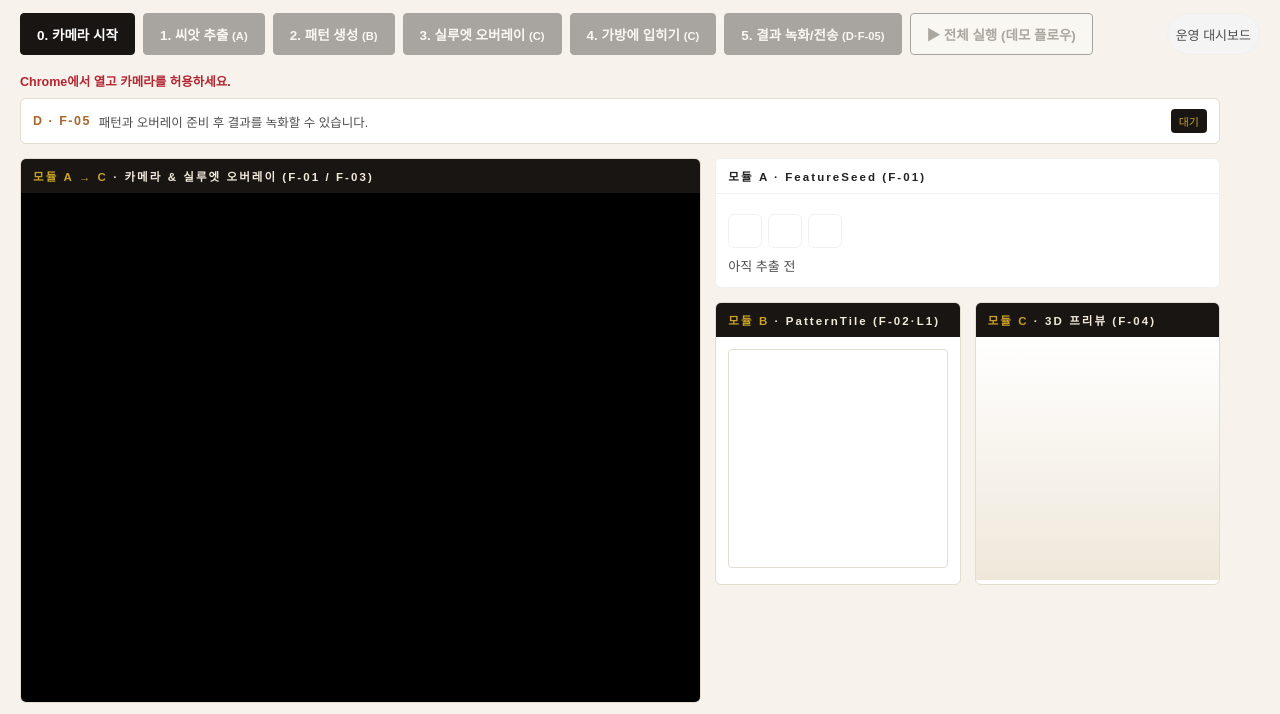
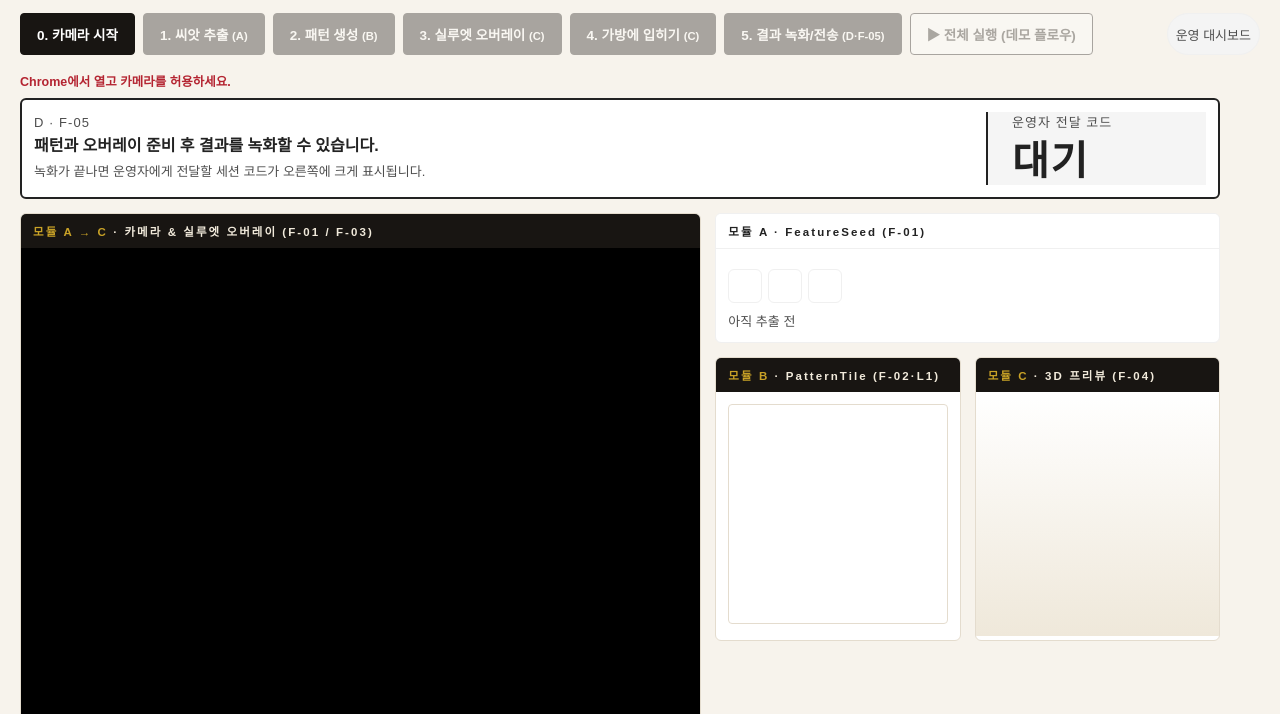
Before and after one commit to woohyun212/living-visetos, a website built with Vite: page index.html in a window 1280 px wide. Shown: the part 75-789 px from the top of the page. Built offline with nearby package versions, Linux system fonts and the light colour scheme; a web font is replaced by a local one.

Commit message:
feat(D): 세션 코드 표시 강조
Ultraworked with [Sisyphus](https://github.com/code-yeongyu/oh-my-openagent)

Co-authored-by: Sisyphus <clio-agent@sisyphuslabs.ai>

```diff
--- a/index.html
+++ b/index.html
@@ -28,9 +28,15 @@
 </div>
 <div id="status">Chrome에서 열고 카메라를 허용하세요.</div>
 <div class="deliveryPanel" aria-live="polite">
-  <b>D · F-05</b>
-  <span id="deliveryInfo">패턴과 오버레이 준비 후 결과를 녹화할 수 있습니다.</span>
-  <code id="deliveryTicket">대기</code>
+  <div class="deliveryCopy">
+    <b>D · F-05</b>
+    <span id="deliveryInfo">패턴과 오버레이 준비 후 결과를 녹화할 수 있습니다.</span>
+    <span class="deliveryInstruction">녹화가 끝나면 운영자에게 전달할 세션 코드가 오른쪽에 크게 표시됩니다.</span>
+  </div>
+  <div class="deliveryTicketBox" aria-label="운영자에게 전달할 세션 코드">
+    <span class="deliveryTicketLabel">운영자 전달 코드</span>
+    <code id="deliveryTicket">대기</code>
+  </div>
 </div>
 
 <div class="grid">
--- a/src/style.css
+++ b/src/style.css
@@ -12,27 +12,32 @@
 :root{
   --ivory:#F7F3EC;--ink:#1E1B17;--line:#E4DCCE;--red:#B42431;--cognac:#A9652C;--dark:#181512;--gold:#C9A227;
   /* DESIGN.md tokens */
-  --ds-canvas:#ffffff;--ds-ink:#222222;--ds-surface:#f5f5f5;--ds-pill:#f4f4f4;--ds-hairline:#f0f0f0;--ds-muted:#4e4e4e;--ds-radius-sm:6px;--ds-radius-pill:30px;--ds-space-md:8px;--ds-space-lg:12px;--ds-measure-control:30px;--ds-font-utility:13px;
+  --ds-canvas:#ffffff;--ds-ink:#222222;--ds-surface:#f5f5f5;--ds-pill:#f4f4f4;--ds-hairline:#f0f0f0;--ds-muted:#4e4e4e;--ds-radius-none:0px;--ds-radius-sm:6px;--ds-radius-pill:30px;--ds-border-hairline:1px;--ds-border-active:2px;--ds-space-xs:4px;--ds-space-sm:6px;--ds-space-md:8px;--ds-space-lg:12px;--ds-space-xl:24px;--ds-measure-page:1200px;--ds-measure-control:30px;--ds-font-utility:13px;--ds-font-body:16px;--ds-font-search:24px;--ds-font-ticket:clamp(var(--ds-font-search),4vw,40px);--ds-weight-regular:400;--ds-weight-bold:700;--ds-line-tight:1.21;--ds-shadow-none:none;
 }
 *{margin:0;padding:0;box-sizing:border-box;}
 body{background:var(--ivory);color:var(--ink);font-family:"Apple SD Gothic Neo","Malgun Gothic",sans-serif;padding:20px;}
 h1{font-size:20px;letter-spacing:-.01em;}
 h1 span{color:var(--red);font-weight:300;}
 .sub{color:#6b6154;font-size:12.5px;margin:4px 0 16px;}
-.grid{display:grid;grid-template-columns:1.35fr 1fr;gap:14px;max-width:1200px;}
+.grid{display:grid;grid-template-columns:1.35fr 1fr;gap:14px;max-width:var(--ds-measure-page);}
 @media(max-width:900px){.grid{grid-template-columns:1fr;}}
 .panel{background:#fff;border:1px solid var(--line);border-radius:6px;overflow:hidden;}
 .deliveryPanel{
-  display:flex;flex-wrap:wrap;align-items:center;gap:8px;max-width:1200px;margin:8px 0 14px;
-  padding:10px 12px;background:var(--ds-canvas);border:1px solid var(--line);border-radius:6px;
-  font-size:12.5px;color:var(--ink);
+  display:grid;grid-template-columns:minmax(0,1fr) minmax(220px,auto);align-items:stretch;gap:var(--ds-space-lg);max-width:var(--ds-measure-page);margin:var(--ds-space-md) 0 14px;
+  padding:var(--ds-space-lg);background:var(--ds-canvas);border:var(--ds-border-active) solid var(--ds-ink);border-radius:var(--ds-radius-sm);
+  color:var(--ds-ink);font-family:"Pretendard Variable","Apple SD Gothic Neo","Malgun Gothic",sans-serif;box-shadow:var(--ds-shadow-none);
 }
-.deliveryPanel b{color:var(--cognac);letter-spacing:.12em;}
-.deliveryPanel span{color:var(--ds-muted);}
+.deliveryCopy{display:grid;align-content:center;gap:var(--ds-space-xs);min-width:0;}
+.deliveryPanel b{color:var(--ds-muted);font-size:var(--ds-font-utility);font-weight:var(--ds-weight-regular);letter-spacing:.08em;text-transform:uppercase;}
+#deliveryInfo{color:var(--ds-ink);font-size:var(--ds-font-body);font-weight:var(--ds-weight-bold);line-height:1.5;}
+.deliveryInstruction{color:var(--ds-muted);font-size:var(--ds-font-utility);font-weight:var(--ds-weight-regular);line-height:1.5;}
+.deliveryTicketBox{display:grid;align-content:center;gap:var(--ds-space-sm);min-width:0;padding:0 var(--ds-space-xl);border-left:var(--ds-border-active) solid var(--ds-ink);background:var(--ds-surface);}
+.deliveryTicketLabel{color:var(--ds-muted);font-size:var(--ds-font-utility);font-weight:var(--ds-weight-regular);letter-spacing:.08em;text-transform:uppercase;}
 .deliveryPanel code{
-  margin-left:auto;padding:4px 8px;border-radius:4px;background:var(--dark);color:var(--gold);
-  font-family:ui-monospace,Menlo,monospace;font-size:11px;
+  display:block;max-width:100%;padding:0;border-radius:var(--ds-radius-none);background:transparent;color:var(--ds-ink);
+  font-family:ui-monospace,Menlo,monospace;font-size:var(--ds-font-ticket);font-weight:var(--ds-weight-bold);letter-spacing:.04em;line-height:var(--ds-line-tight);overflow-wrap:anywhere;
 }
+@media(max-width:900px){.deliveryPanel{grid-template-columns:1fr;}.deliveryTicketBox{border-left:0;border-top:var(--ds-border-active) solid var(--ds-ink);padding:var(--ds-space-lg) 0 0;}}
 .panel h2{font-size:11.5px;letter-spacing:.18em;padding:9px 12px;background:var(--dark);color:#F1EADB;}
 .panel h2 b{color:var(--gold);}
 .stage{position:relative;background:#000;aspect-ratio:4/3;}
```
